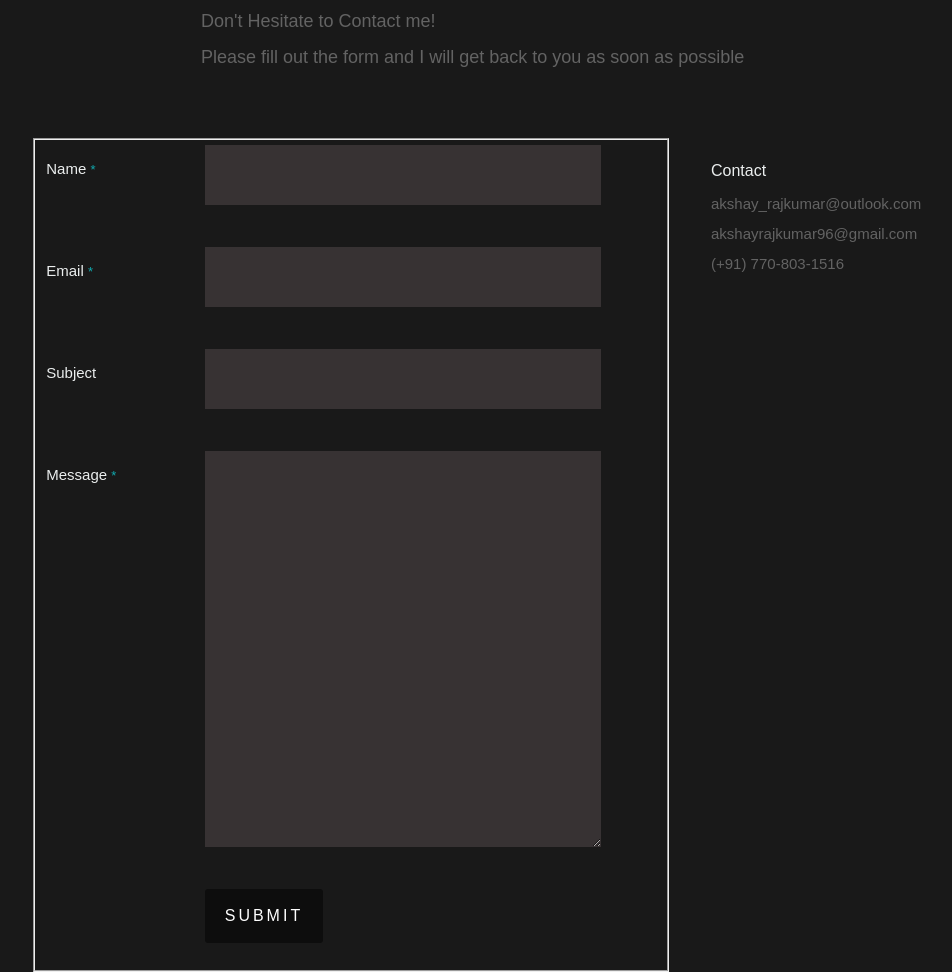
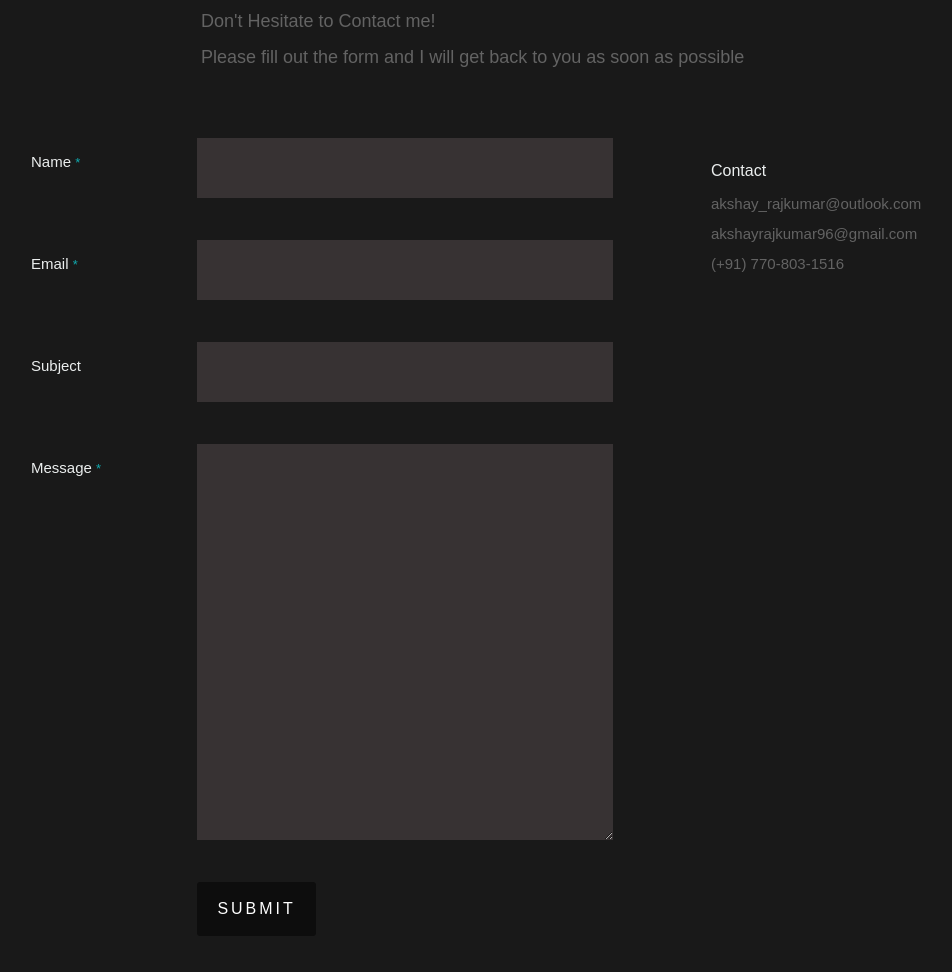
Before and after one commit to akshayrajkumar/akshayrajkumar.github.io, a plain HTML site: page index.html in a window 1280 px wide. Shown: the part 5193-6165 px from the top of the page, without its empty margins (119-1071 px from the left). Drawn offline with nearby package versions, Linux system fonts and the light colour scheme.

Commit message:
Update index.html

```diff
--- a/index.html
+++ b/index.html
@@ -422,7 +422,7 @@ Let's <a class="smoothscroll" href="#about"><i>start </i></a>
 
                <!-- form -->
                <form action="" method="post" id="contactForm" name="contactForm">
-					<fieldset>
+					<fi>
 
                   <div>
 						   <label for="contactName">Name <span class="required">*</span></label>
@@ -451,7 +451,7 @@ Let's <a class="smoothscroll" href="#about"><i>start </i></a>
                      </span>
                   </div>
 
-					</fieldset>
+					</fi>
 				   </form> <!-- Form End -->
 
                <!-- contact-warning -->
```
